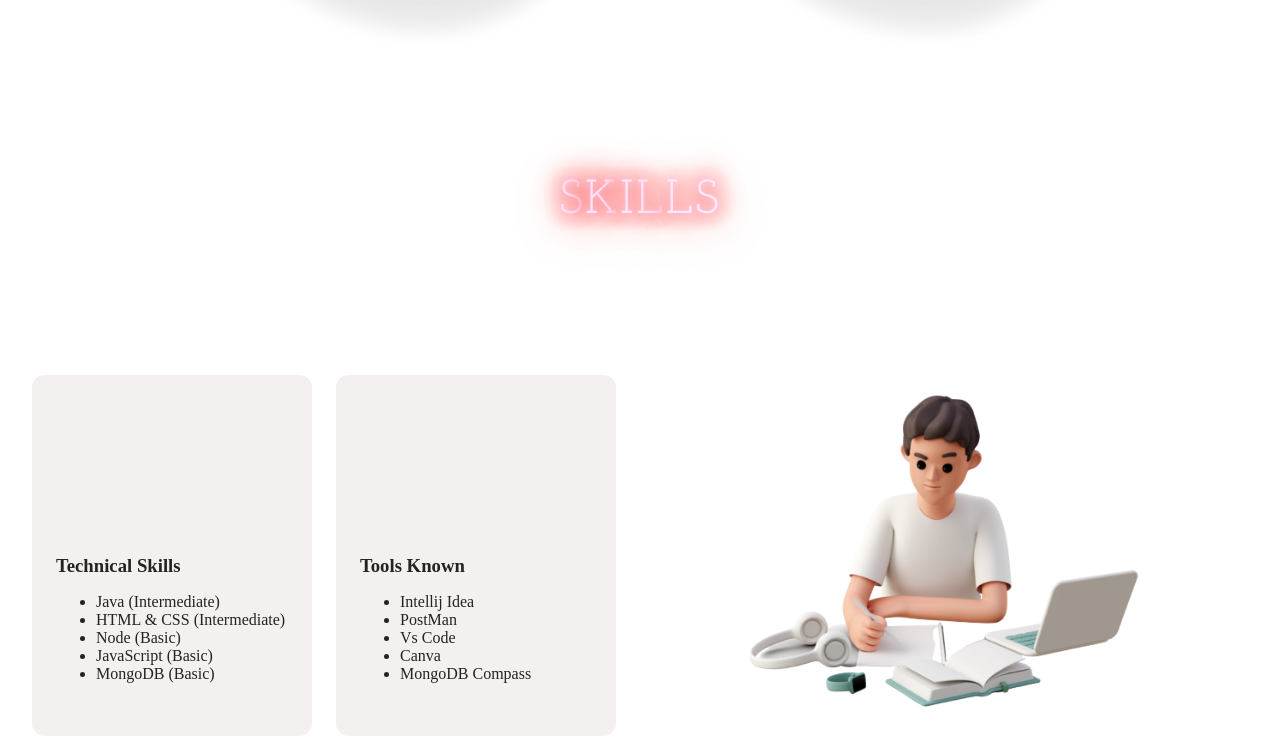
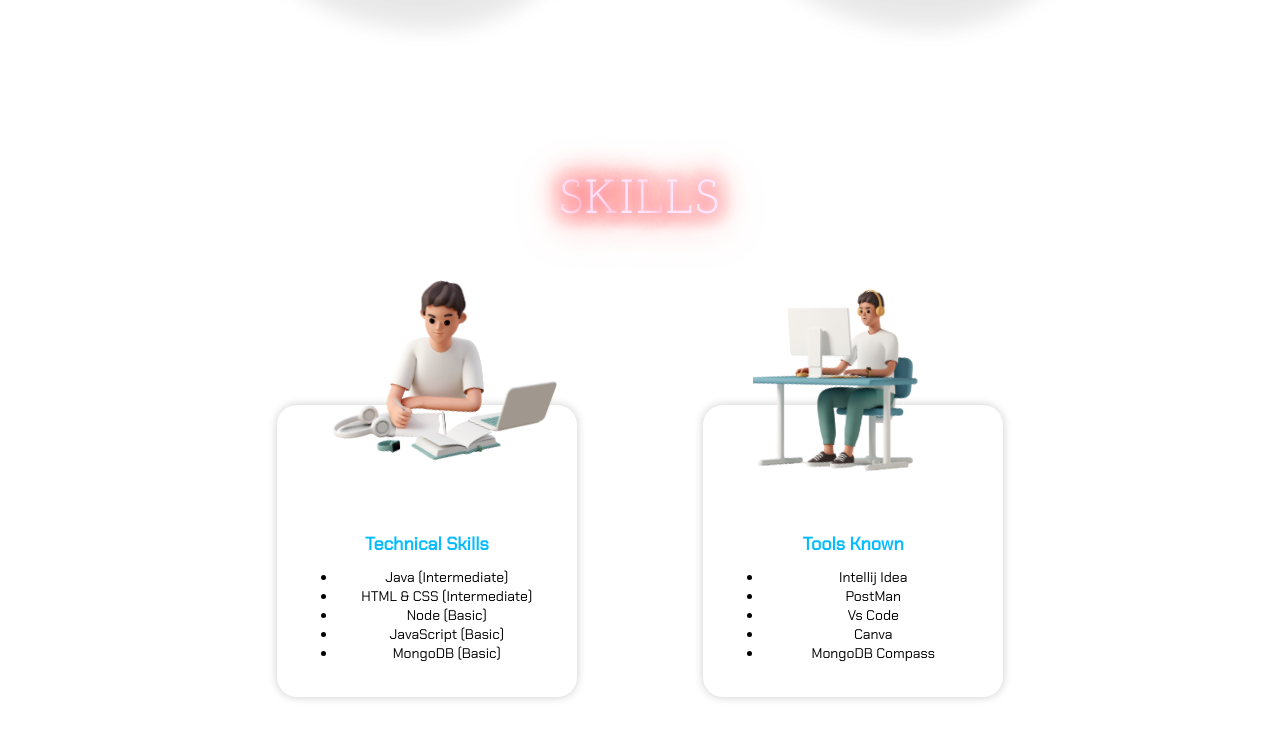
Before and after one commit to SUBASHBALASUBRAMANIAMM/Portfolio, a plain HTML site: page index.html in a window 1280 px wide. Shown: the part 2356-3111 px from the top of the page. After the commit the page ends 3061 px from the top, so only its background shows below. Drawn offline with Linux system fonts and the light colour scheme.

Commit message:
skills updated

```diff
--- a/index.html
+++ b/index.html
@@ -165,12 +165,17 @@
         <span class="fast-flicker" id="project">S</span>K<span class="flicker">IL</span>LS
       </div>
       <div class="outskill">
-        <div class="cskill">
-          <div class="cards">
-            <div class="card Technical">
-              <h2 class="card-title-large">Technical Skills</h2>
-              <h3 class="card-title-small">Technical Skills</h3>
-              <p class="card-description">
+        <div class="a-box">
+          <div class="img-container">
+            <div class="img-inner">
+              <div class="inner-skew">
+                <img src="./images/skills.png">
+              </div>
+            </div>
+          </div>
+          <div class="text-container">
+            <h3>Technical Skills</h3>
+            <div>
               <ul>
                 <li>Java (Intermediate)</li>
                 <li>HTML & CSS (Intermediate)</li>
@@ -178,13 +183,20 @@
                 <li>JavaScript (Basic)</li>
                 <li>MongoDB (Basic)</li>
               </ul>
-              </p>
-              <!-- <a href="#" class="card-cta">&rarr;</a> -->
           </div>
-            <div class="card Tools">
-              <h2 class="card-title-large">Tools Known</h2>
-              <h3 class="card-title-small">Tools Known</h3>
-              <p class="card-description">
+        </div>
+        </div>
+        <div class="a-box2">
+          <div class="img-container2">
+            <div class="img-inner">
+              <div class="inner-skew">
+                <img src="./images/skills2.png">
+              </div>
+            </div>
+          </div>
+          <div class="text-container">
+            <h3>Tools Known</h3>
+            <div>
               <ul>
                 <li>Intellij Idea</li>
                 <li>PostMan</li>
@@ -192,16 +204,10 @@
                 <li>Canva</li>
                 <li>MongoDB Compass</li>
               </ul>
-              </p>
-              <!-- <a href="#" class="card-cta">&rarr;</a> -->
+          </div>
         </div>
         </div>
 
-
-      </div>
-      <div class="cskill pic">
-        <img src="./images/skills.png" alt="skills" width="100%">
-      </div>
       </div>
 
 
--- a/style.css
+++ b/style.css
@@ -578,7 +578,7 @@ backdrop-filter: blur(0px);
 }
 
  .container{
-
+  font-family: 'Chakra Petch', sans-serif;
   position: relative;
 
   display: flex;
@@ -778,92 +778,82 @@ backdrop-filter: blur(0px);
 }
 
 /*  -----------------------skills */
-/* .totalcard{
+.outskill{
   display: flex;
-  justify-content: end;
-  margin-top: 5%;
+  justify-content: center;
+}
+.a-box {
+  display: inline-block;
+  width: 300px;
+  text-align: center;
+}
+
+.a-box2 {
+  margin-left: 10%;
+  display: inline-block;
+  width: 300px;
+  text-align: center;
+}
+
+.img-container {
+    height: 300px;
+    width: 200px;
+    /* overflow: hidden; */
+    /* border-radius: 0px 0px 20px 20px; */
+    display: inline-block;
+}
+.img-container img {
+  transform: skew(0deg, -13deg);
+  height: 200px;
+  margin: 20px 0px 0px -50px;
+}
+.img-container2 {
+  height: 300px;
+  width: 200px;
+  /* overflow: hidden; */
+  /* border-radius: 0px 0px 20px 20px; */
+  display: inline-block;
+}
+.img-container2 img {
+  transform: skew(0deg, -13deg);
+  height: 250px;
+  margin: 15px 0px 0px -50px;
+}
 
 
-} */
-.outskill  {
-  display: flex;
-  margin-top: 10%;
-}
-.cskill {
-  flex: 1;
-  border: 2px;
-  width: 50%;
-	padding: 1.5rem;
-}
-.cskill.pic{
-  display: flex;
-  justify-content: center;
-  align-items: center;
-}
-.cards {
-	display: grid;
 
-	grid-template-columns: repeat(auto-fit, minmax(10rem, 10fr));
-	grid-gap: 1.5rem;
-
+.inner-skew {
+    display: inline-block;
+    border-radius: 20px;
+    overflow: hidden;
+    padding: 0px;
+    transform: skew(0deg, 13deg);
+    font-size: 0px;
+    margin: 30px 0px 0px 0px;
+    background: #ff030300;
+    height: 300px;
+    width: 300px;
+    /* From https://css.glass */
+/* background: rgba(247, 31, 31, 0);
+border-radius: 16px;
+box-shadow: 0 4px 30px rgba(225, 0, 0, 0.1);
+backdrop-filter: blur(1.1px);
+-webkit-backdrop-filter: blur(1.1px); */
 }
 
-.card {
-	background: #f5f0f0;
-	color: #242222;
-	padding: 1.5rem;
-	overflow: hidden;
-	border-radius: 0.8rem;
-  height: 90%;
+.text-container {
+  font-family: 'Chakra Petch', sans-serif;
+  box-shadow: 0px 0px 10px 0px rgba(0,0,0,0.2);
+  padding: 120px 20px 20px 20px;
+  border-radius: 20px;
+  background: #fff;
+  margin: -120px 0px 0px 0px;
+  line-height: 19px;
+  font-size: 14px;
 }
-.card-title-large {
-	font-family: fantasy, sans-serif;
-	font-size: 2.5rem;
-	letter-spacing: 0.5rem;
-	color: #1d1d1d;
-    user-select: none;
-	transform: translateX(16rem);
-	transition: transform 2s;
+
+.text-container h3 {
+  margin: 10px 0px 10px 0px;
+  color: #04bcff;
+  font-size: 18px;
 }
-.card-title-small {
-	margin-bottom: 1rem;
-}
-.card-description {
-	font-size: 1rem;
-	line-height: 1.5;
-}
-.card-cta {
-	display: inline-block;
-	width: 3.5rem;
-	height: 3.5rem;
-	border-radius: 50%;
-	display: grid;
-	place-items: center;
-	margin-left: auto;
-}
-/* .card.twitter{
-  place-self: center;
-}
-.card.instagram{
-  place-self: center;
-} */
-.card:hover .card-cta {
-	background-color: #262525;
-}
-.card:hover .card-title-large {
-	transform: translateX(-7%);
-	color: #fff;
-}
-.card.Technical:hover {
-	background-color: #1da0f2c7;
-}
-.card.Tools:hover {
-	/* background: radial-gradient(
-		at 20% 128%,
-		#feda78 20%,
-		#e23467 60%,
-		#ac2bb3 90%
-	); */
-
-  background-color: #f22929c0;
-}
```
Also changed, not shown: images/skills2.png (added). Lines whose indentation alone changed are shown as unchanged.
